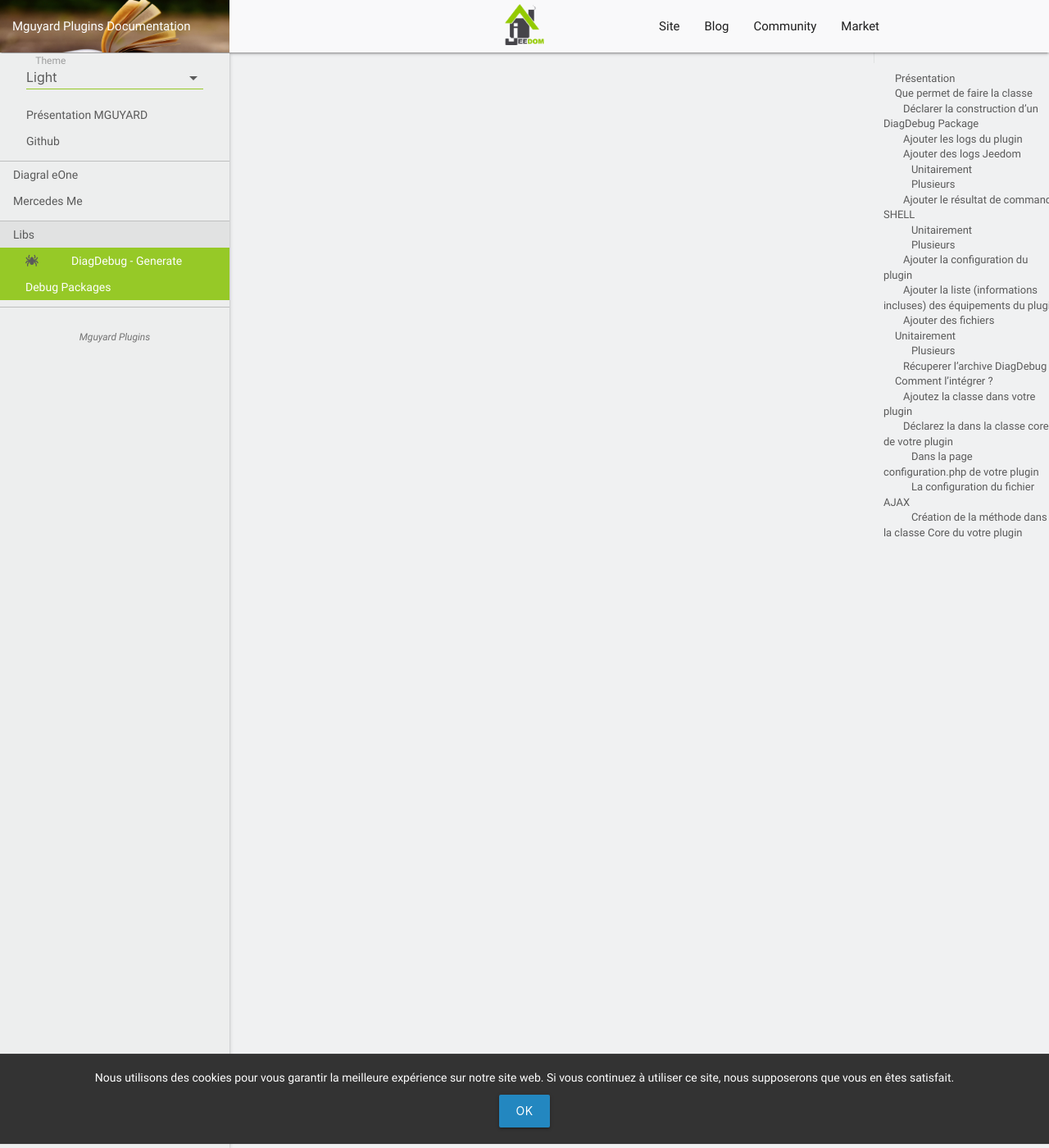
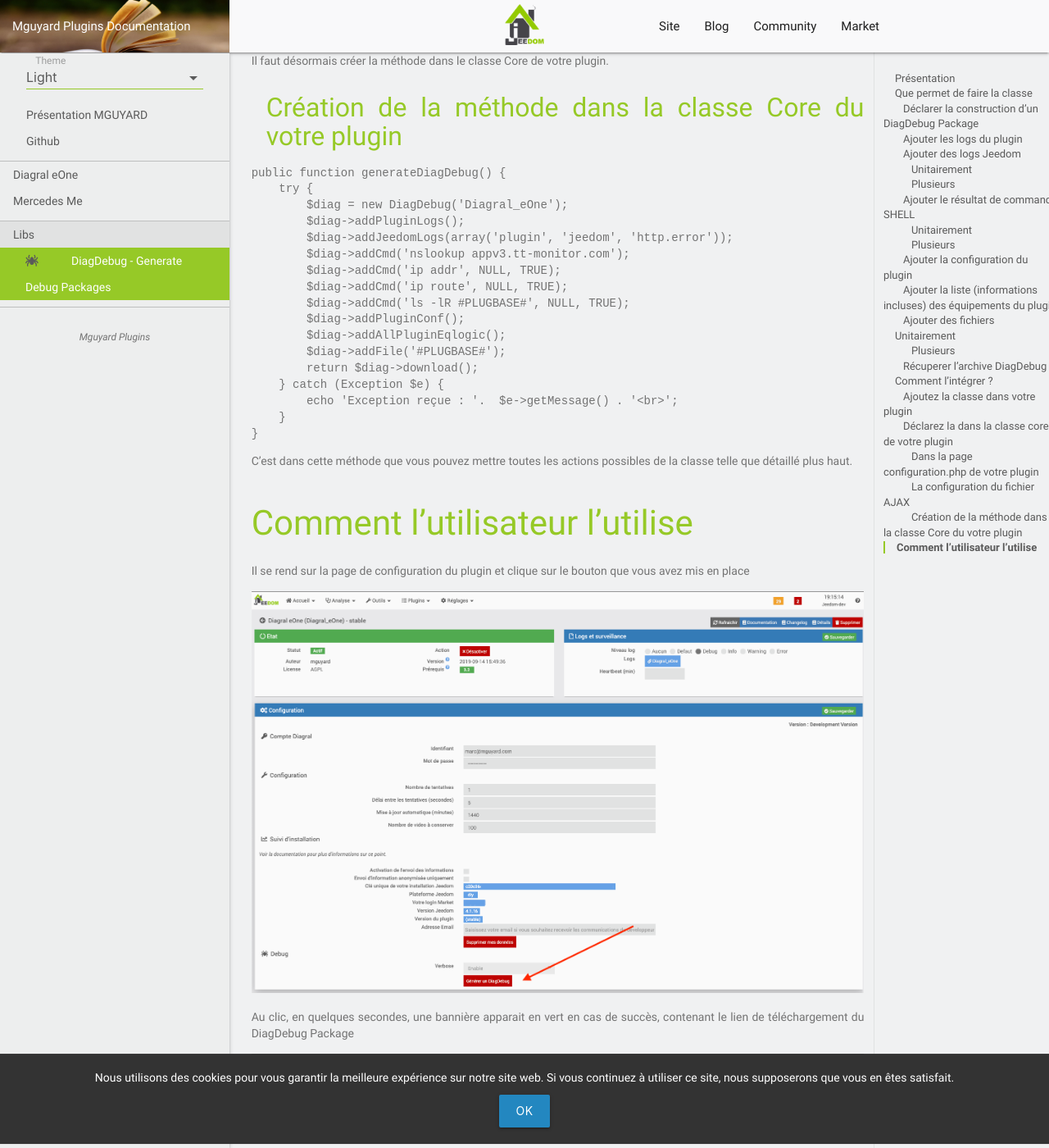
Before and after one commit to mguyard/Jeedom-Documentations, a Jekyll site: the page built from fr_FR/Libs/DiagDebug/documentation.md, in a window 1280 px wide and 1400 px high, scrolled down 5600 px. Shown: the whole window at 82% size. Built offline with Jekyll 4.4.1, drawn with Linux system fonts in a browser that asks for light colours; our own code applies the rules of GitHub Pages for plain Markdown files.

Commit message:
Ajout de DiagDebug doc - Draft

```diff
--- a/fr_FR/Libs/DiagDebug/documentation.md
+++ b/fr_FR/Libs/DiagDebug/documentation.md
@@ -192,6 +192,8 @@
 
 Ce code appelle en AJAX le fichier xx.ajax.php dans le /core/ajax de votre plugin
 
+![Bouton de génération](images/Generate_Button.png)
+
 ### La configuration du fichier AJAX
 
 Ce code permet de spécifier quelle méthode est lancée (ici dans l'exemple, la méthode generateDiagDebug dans la classe du plugin Diagral_eOne)
@@ -237,3 +239,16 @@
     }
 
 C'est dans cette méthode que vous pouvez mettre toutes les actions possibles de la classe telle que détaillé plus haut.
+
+
+# Comment l'utilisateur l'utilise
+
+Il se rend sur la page de configuration du plugin et clique sur le bouton que vous avez mis en place
+
+![Bouton de génération](images/Generate_Button.png)
+
+Au clic, en quelques secondes, une bannière apparait en vert en cas de succès, contenant le lien de téléchargement du DiagDebug Package
+
+![Téléchargement DiagDebug](images/Download_DiagDebug.png)
+
+Si la bannière est rouge, cela indique un souci. Le message d'erreur dans la bannière donne plus de détail sur comment la résoudre.
```
Also changed, not shown: fr_FR/Libs/DiagDebug/images/Download_DiagDebug.png (added), fr_FR/Libs/DiagDebug/images/Generate_Button.png (added).
